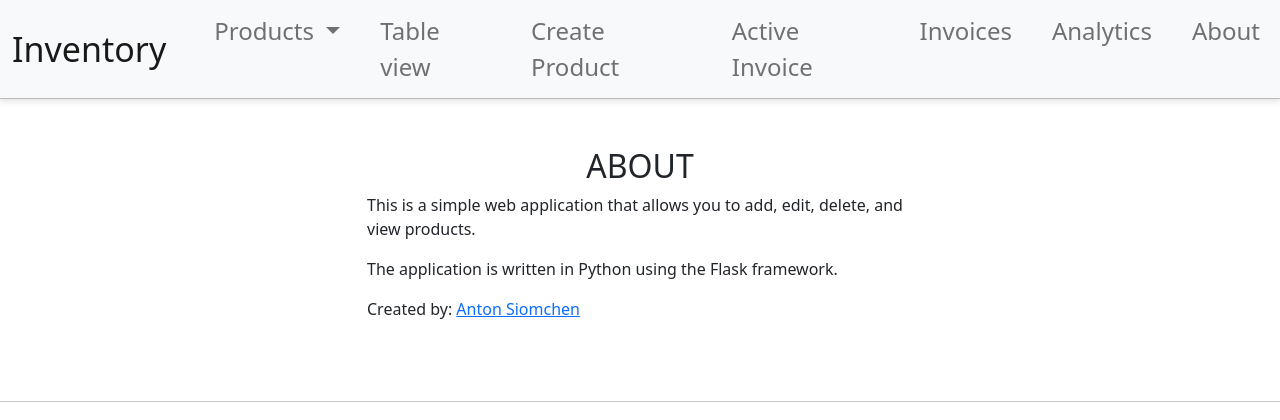
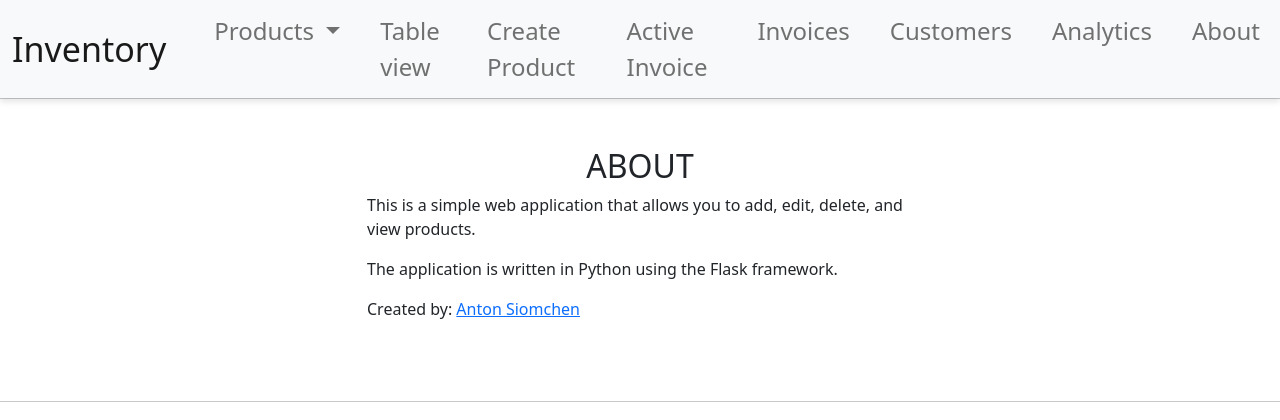
Before and after one commit to asiomchen/inventory-management, a Flask app: page /about/ in a window 1280 px wide. Shown: the top 420 px of the page. Run offline with Flask 3, Linux system fonts and the light colour scheme; a user stored in the database is signed in; parts of the project's set-up code (start-up, migrations or seed data) failed here and were passed over; some libraries are stand-ins or nearby versions.

Commit message:
Add Customers link to navigation

```diff
--- a/templates/base.html
+++ b/templates/base.html
@@ -41,6 +41,9 @@
                 <a class="nav-link" href="{{ url_for('main.invoices') }}">Invoices</a>
               </li>
               <li class="nav-item">
+                <a class="nav-link" href="#">Customers</a>
+              </li>
+              <li class="nav-item">
                 <a class="nav-link" href="{{ url_for('main.index') }}">Analytics</a>
               </li>
               <li class="nav-item">
```
